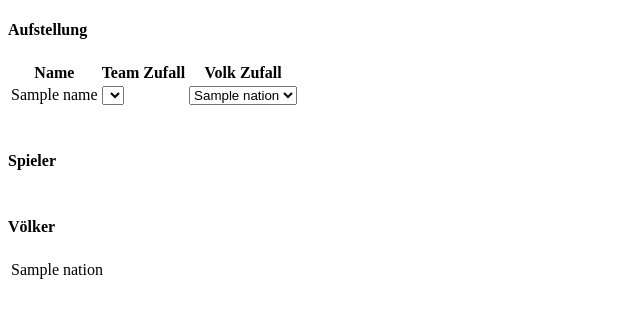
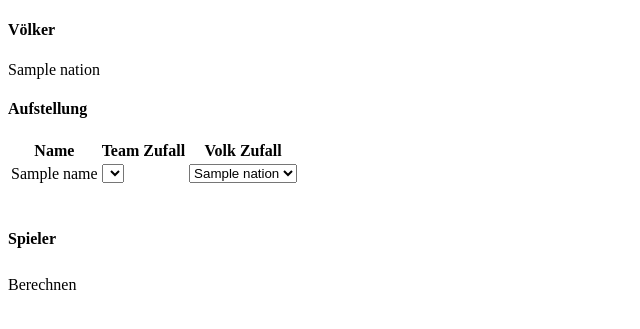
Before and after one commit to BloodyD/randomizer, a Django app: template templates/index.html in a window 1280 px wide. Shown: the part 29-358 px from the top of the page, without its empty margins (0-640 px from the left). Run offline with Django 3.2, Linux system fonts and the light colour scheme; the template is opened without the code that fills it: most values are stand-ins (such as "Sample title", 1, 10 or a date in 2020); lists and menus that the app fills with data are empty; parts of the project's set-up code (start-up, migrations or seed data) failed here and were passed over.

Commit message:
some minor changes in the template

```diff
--- a/templates/index.html
+++ b/templates/index.html
@@ -14,16 +14,28 @@
 
 
 {% block content %}
+  <div class="row well nations">
+    <div class="col-xs-12">
+      <h4>Völker</h4>
       <div class="row">
-    <div class="col-xs-6 well">
+        {% for nation in nations %}
+          <div class="col-xs-2">
+            <a class="btn btn-success btn-sm nation-select" value="{{nation}}" data-toggle="button">{{nation}}</a>
+          </div>
+        {% endfor %}
+      </div>
+    </div>
+  </div>
+  <div class="row">
+    <div class="col-xs-8 well">
       <h4>Aufstellung</h4>
       {% if names %}
-        <table class="table table-striped table-bordered" id="players">
+        <table class="table table-striped table-bordered table-hover" id="players">
           <thead>
             <tr>
               <th>Name</th>
               <th>Team <a class="btn btn-primary btn-xs pull-right random" data-toggle="button" for="team_selector">Zufall</a></th>
-              <th>Volk <a class="btn btn-primary btn-xs pull-right random" data-toggle="button" for="nation_selector">Zufall</a></th>
+              <th>Volk <a class="btn btn-primary btn-xs pull-right random nation-random" data-toggle="button" for="nation_selector">Zufall</a></th>
             </tr>
           </thead>
           <tbody>
@@ -59,12 +71,10 @@
           </tbody>
         </table>
       {%endif%}
-
-
     </div>
-    <div class="col-xs-3 well">
+    <div class="col-xs-4 well">
       <h4>Spieler</h4>
-      <table class="table table-striped table-bordered" id="not_in_game">
+      <table class="table table-striped table-bordered table-hover" id="not_in_game">
         {% for name in not_in_game %}
           <tr value="{{name}}">
             <td>
@@ -85,14 +95,11 @@
         </tr>
       </table>
     </div>
-    <div class="col-xs-3 well">
-      <h4>Völker</h4>
-      <table class="table table-striped table-bordered">
-        {% for nation in nations %}
-          <tr><td>
-            <a class="btn btn-success btn-sm nation-select" value="{{nation}}" data-toggle="button">{{nation}}</a><br>
-          </td></tr>
-        {% endfor %}
+  </div>
+
+  <div class="row well">
+    <div class="col-xs-12">
+      <a class="btn btn-primary pull-right">Berechnen</a>
     </div>
   </div>
 {% endblock content %}
@@ -108,9 +115,19 @@
 
     $(".random").click(function () {
       var btn = $(this);
+      var isActive = btn.hasClass("active")
       $("." + btn.attr("for")).each(function (argument) {
-        $(this).attr("disabled", !btn.hasClass("active"));
+        $(this).attr("disabled", !isActive);
       });
+    });
+
+
+    $(".nation-random").click(function () {
+      if($(this).hasClass("active")){
+        $(".nations").hide();
+      } else {
+        $(".nations").show();
+      }
     });
 
     $(".nation-select").click(function () {
@@ -149,5 +166,7 @@
     $(".add").click(add_player);
 
     $(".remove").click(remove_player);
+
+    $(".nations").hide();
   </script>
 {%endblock script%}
```
Lines whose indentation alone changed are shown as unchanged.
